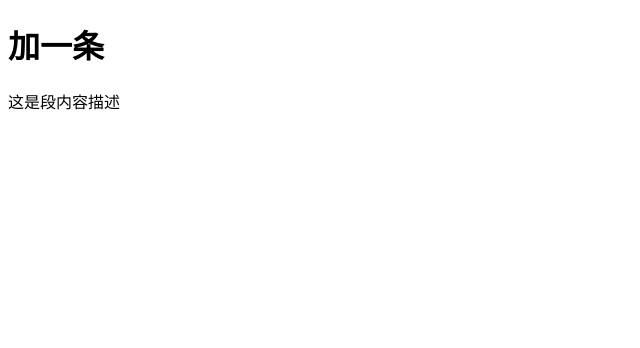
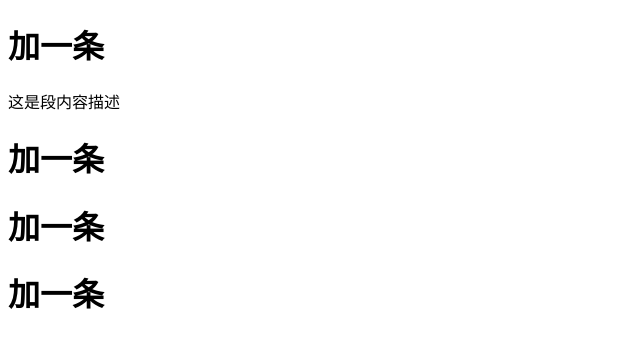
Before and after one commit to zdzDesigner/gitflow, a plain HTML site: page index.html in a window 1280 px wide. Shown: the whole page, without its empty margins (0-640 px from the left). Drawn offline with Linux system fonts and the light colour scheme.

Commit message:
revert the commit

```diff
--- a/index.html
+++ b/index.html
@@ -9,5 +9,8 @@
 <body>
     <h1>加一条</h1>
     <p>这是段内容描述</p>
+    <h1>加一条</h1>
+    <h1>加一条</h1>
+    <h1>加一条</h1>
 </body>
 </html>
```
